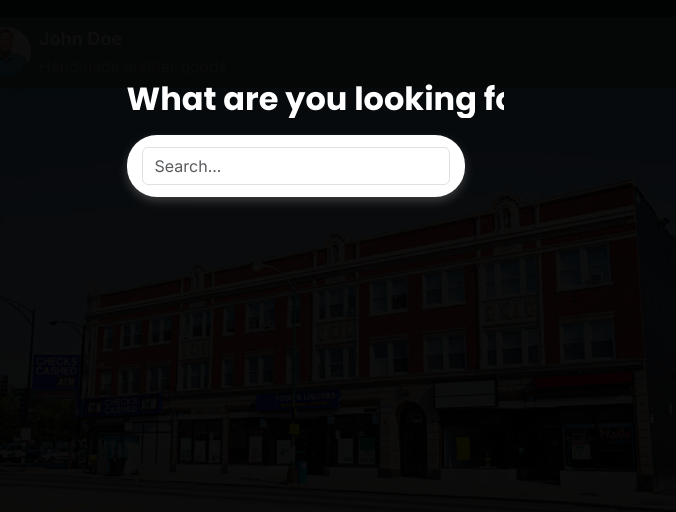
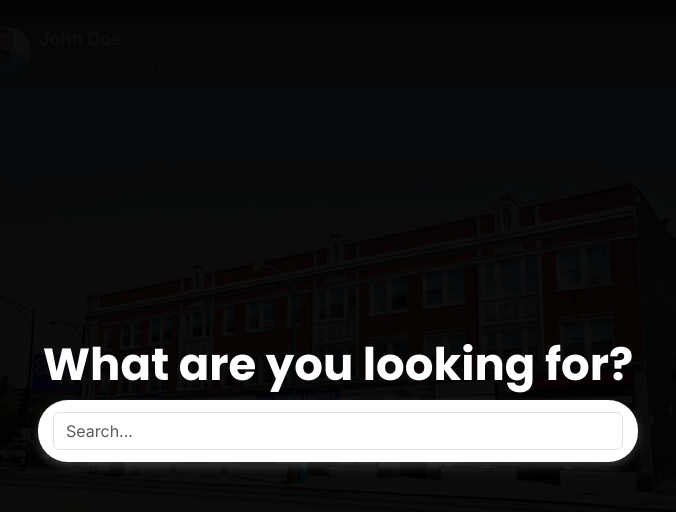
Before and after one commit to ompatel181005/Bizgram, a React (Vite) app in the folder Bizgram/: page / in a window 1280 px wide. Both pictures are taken after a click on the button "Search". Shown: the top 512 px of the page, without its empty margins (302-978 px from the left). Built offline with nearby package versions, Linux system fonts and the light colour scheme.

Commit message:
search bar update

```diff
--- a/Bizgram/src/index.css
+++ b/Bizgram/src/index.css
@@ -94,40 +94,24 @@ button:focus-visible {
   height: 100%;
   background: rgba(0, 0, 0, 0.95);
   display: flex;
-  flex-direction: column;
   align-items: center;
-  justify-content: flex-start;
-  padding-top: 10vh;
+  justify-content: center;
   z-index: 1050;
 }
 
-/* Typing Animation */
-@keyframes typing {
-  from {
-    width: 0;
-  }
-  to {
-    width: 100%;
-  }
+/* Search Container */
+.search-container {
+  text-align: center;
+  width: 80%;
+  max-width: 600px;
 }
 
-@keyframes blink {
-  50% {
-    border-color: transparent;
-  }
-}
-
-/* Animated Typing Text */
-.typing-text {
+/* Title Text */
+.search-title {
+  color: white;
   font-size: 2rem;
   font-weight: bold;
-  color: white;
-  overflow: hidden;
-  white-space: nowrap;
-  border-right: 3px solid white;
-  display: inline-block;
-  width: 0;
-  animation: typing 3s steps(30, end) forwards, blink 1s step-end infinite;
+  margin-bottom: 20px;
 }
 
 /* Search Box */
@@ -137,24 +121,34 @@ button:focus-visible {
   background: white;
   padding: 12px 15px;
   border-radius: 30px;
-  width: 80%;
-  max-width: 600px;
+  width: 100%;
   box-shadow: 0px 4px 10px rgba(255, 255, 255, 0.2);
 }
 
-.close-button {
-  position: absolute;
-  top: 20px;
-  right: 30px;
-  background: none;
+/* Search Input */
+.search-input {
   border: none;
-  color: white;
-  font-size: 1.8rem;
-  cursor: pointer;
-  z-index: 1100;
+  outline: none;
+  flex-grow: 1;
+  font-size: 1.2rem;
 }
 
-.close-button:hover {
+/* Search Icon */
+.search-icon {
+  font-size: 1.5rem;
+  color: gray;
+  margin-right: 10px;
+}
+
+/* Close Icon */
+.close-icon {
+  font-size: 1.5rem;
+  color: gray;
+  cursor: pointer;
+  margin-left: 10px;
+}
+
+.close-icon:hover {
   color: red;
 }
 
```
